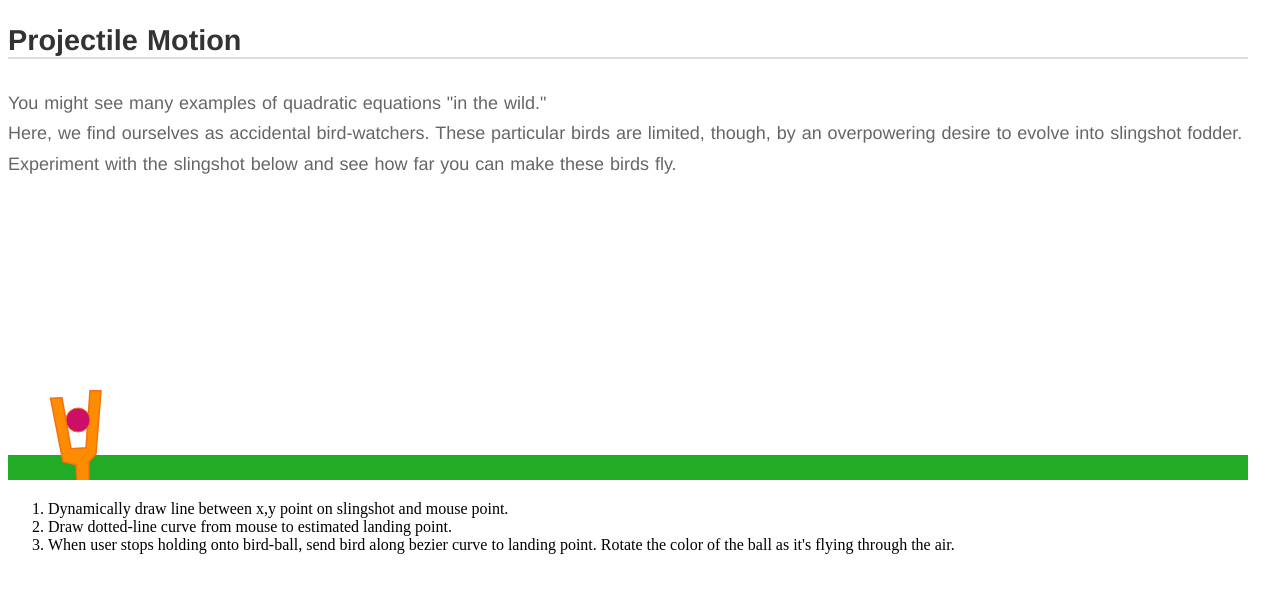
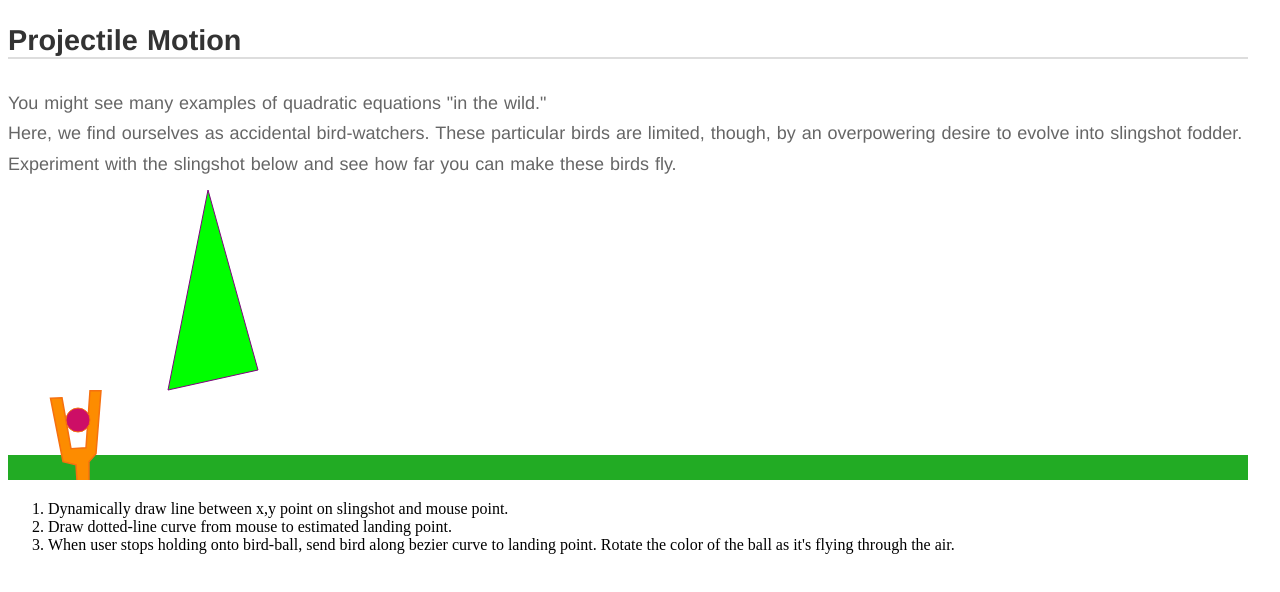
Before and after one commit to neilthawani/quadratics, a website with bundled scripts: page index.html in a window 1280 px wide. Built offline with nearby package versions, Linux system fonts and the light colour scheme.

Commit message:
Step 1 done

```diff
--- a/index.html
+++ b/index.html
@@ -38,6 +38,7 @@
       <g id="gc-bird">
         <title>Bird</title>
         <circle id="bird" cx="70" cy="240" r="12" />
+        <polygon points="200,10 250,190 160,210" style="fill:lime;stroke:purple;stroke-width:1" />
       </g>
     </svg>
   </body>
```
